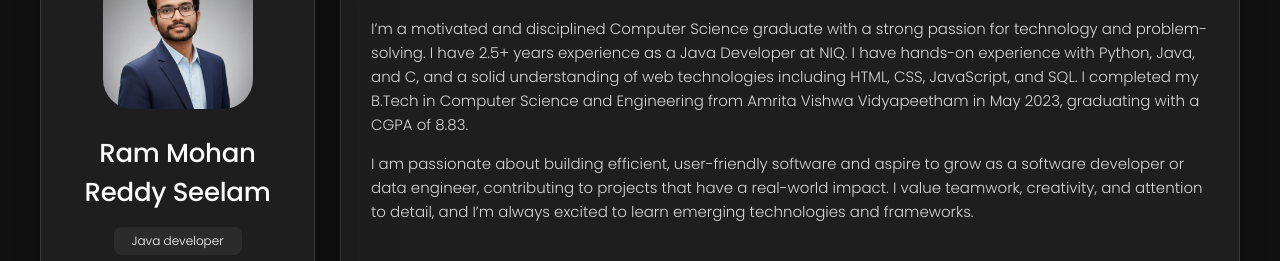
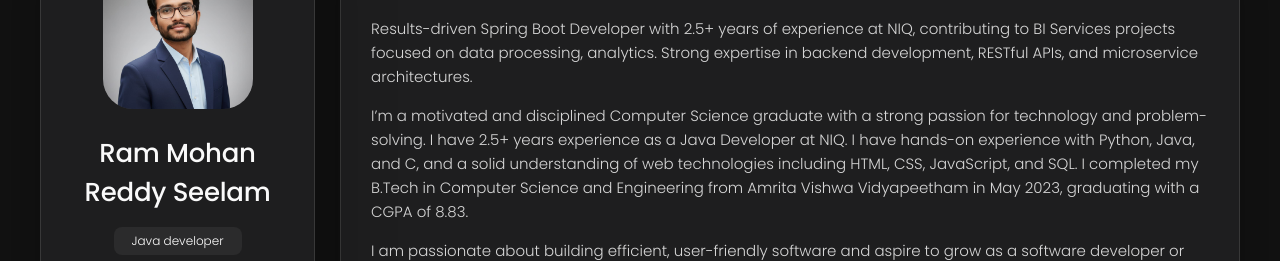
Before and after one commit to rammohan-23/portfolio, a plain HTML site: page index.html in a window 1280 px wide. Shown: the part 162-423 px from the top of the page. Drawn offline with nearby package versions, Linux system fonts and the light colour scheme.

Commit message:
changing resume

```diff
--- a/index.html
+++ b/index.html
@@ -223,6 +223,9 @@
         </header>
 
         <section class="about-text">
+          <p>
+            Results-driven Spring Boot Developer with 2.5+ years of experience at NIQ, contributing to BI Services projects focused on data processing, analytics. Strong expertise in backend development, RESTful APIs, and microservice architectures.
+          </p>
           <p>
             I’m a motivated and disciplined Computer Science graduate with a strong passion for technology and problem-solving. I have 2.5+ years experience as a Java Developer at NIQ. I have hands-on experience with Python, Java, and C, and a solid understanding of web technologies including HTML, CSS, JavaScript, and SQL.
 
```
Also changed, not shown: 1 other file.
